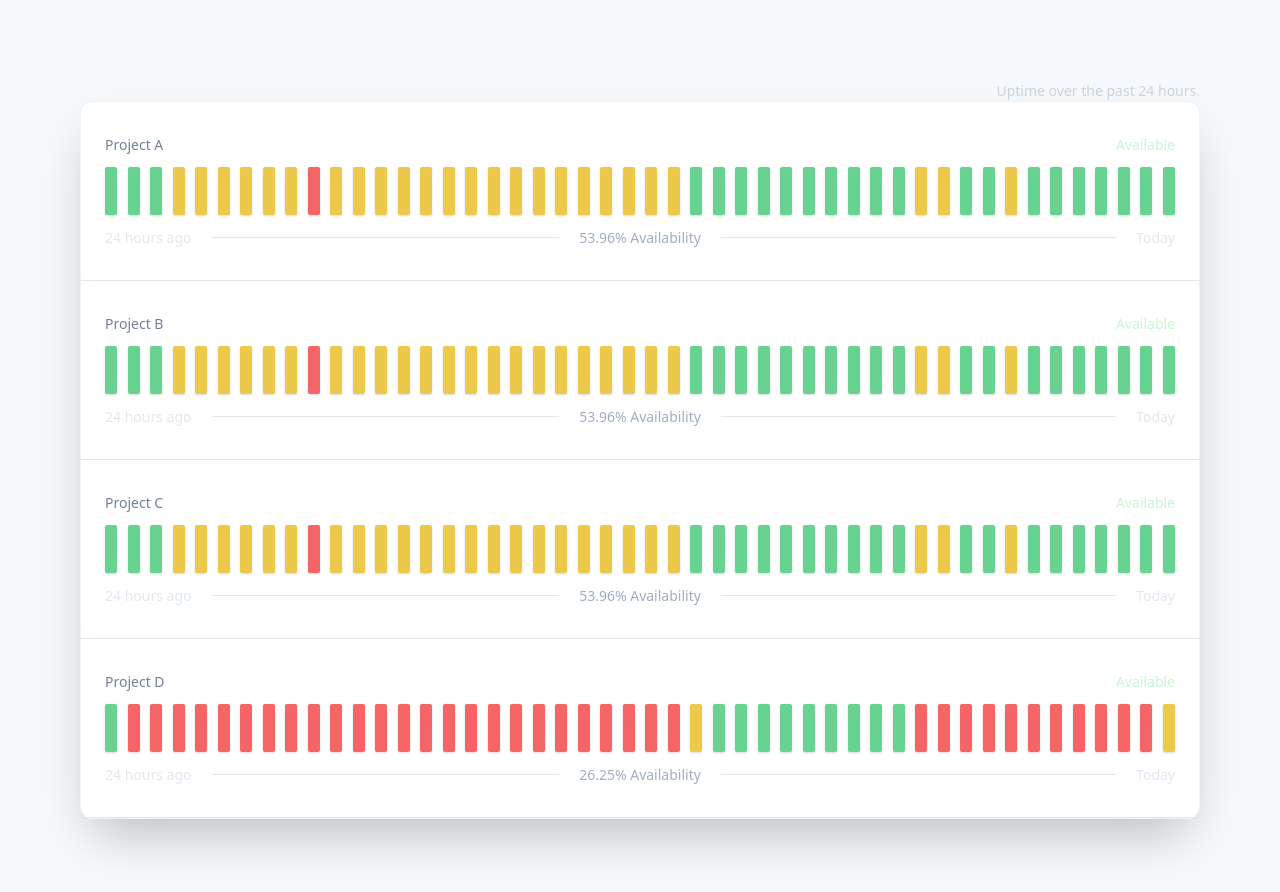
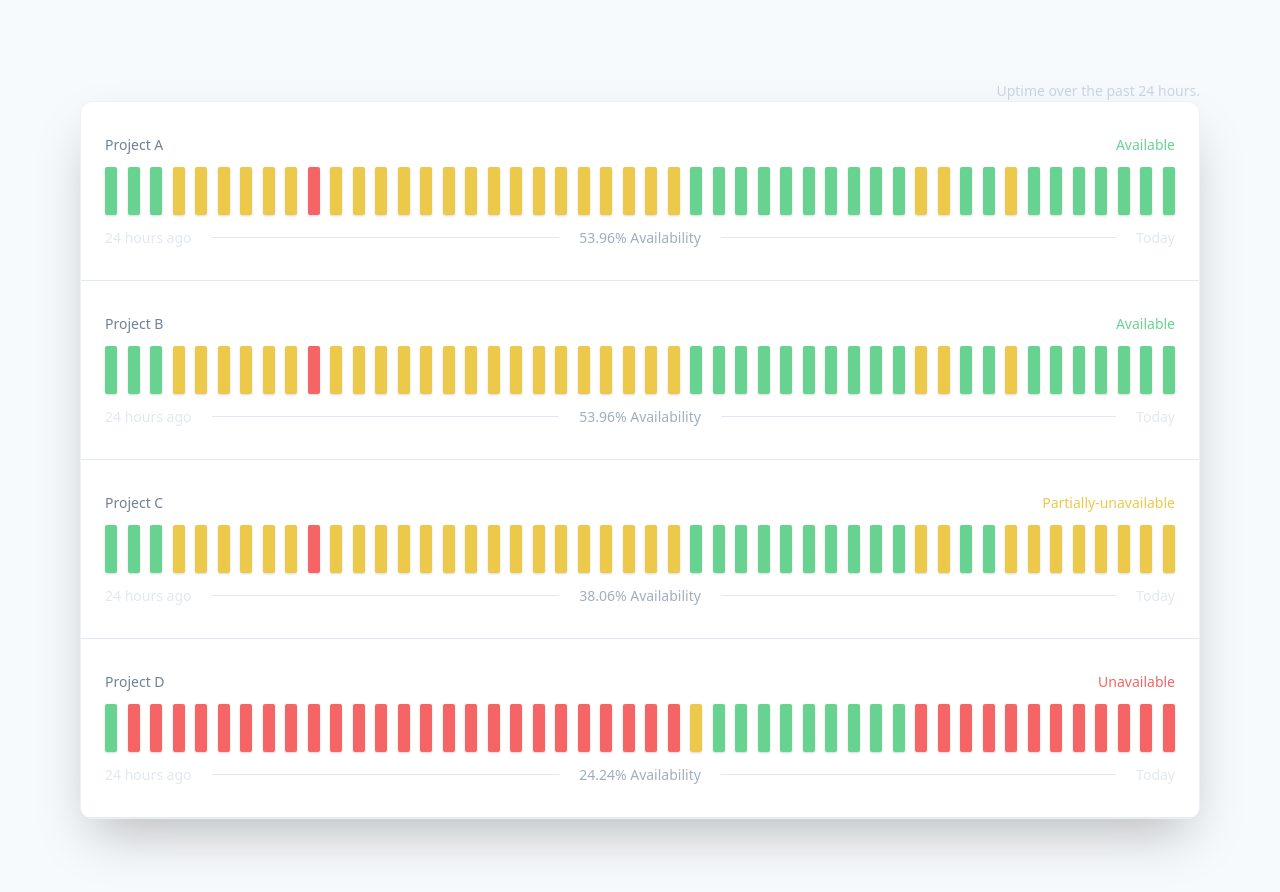
Before and after one commit to Weshesh/Uptime-dashboard, a React (Create React App) app: page / in a window 1280 px wide. Shown: the top 892 px of the page. Built offline with nearby package versions, Linux system fonts and the light colour scheme.

Commit message:
Add dynamic color to current uptime status

```diff
--- a/src/ProjectAvailabilityDashboard/ProjectAvailabilityDashboard.tsx
+++ b/src/ProjectAvailabilityDashboard/ProjectAvailabilityDashboard.tsx
@@ -26,15 +26,20 @@ export function ProjectAvailabilityDashboard(props: { projectName: string, datas
   const barDatasets = generateBarDataset();
 
   function checkCurrentState() {
-    console.log(barDatasets);
     const lastBar = barDatasets[barDatasets.length - 1];
-    console.log(lastBar);
-    const lastMinute = lastBar[lastBar.length - 1].state;
-    console.log(lastMinute);
-    return lastMinute.charAt(0).toUpperCase() + lastMinute.slice(1)
+    return lastBar[lastBar.length - 1].state;
   }
 
   const currentState = checkCurrentState();
+
+  function currentStateStyle() {
+    if (currentState === 'unavailable') {
+      return 'text-red-500'
+    } else if (currentState === 'partially-unavailable') {
+      return 'text-yellow-500'
+    }
+    return 'text-green-400'
+  }
 
   return (
     <div className='w-full border-b px-6 py-8'>
@@ -42,13 +47,13 @@ export function ProjectAvailabilityDashboard(props: { projectName: string, datas
         <h2 className='text-gray-600 font-medium'>
           {props.projectName}
         </h2>
-        <span className='text-green-200 font-medium'>
-          {currentState}
+        <span className={`font-medium ${currentStateStyle()}`}>
+          {currentState.charAt(0).toUpperCase() + currentState.slice(1)}
         </span>
       </div>
       <div className='flex justify-between my-3 w-full'>
         {barDatasets.map((e, index) => (
-          <Bar key={e[e.length-1].time.toString() + index} data={e} />
+          <Bar key={e[e.length - 1].time.toString() + index} data={e} />
         ))}
       </div>
 
--- a/src/datasetGenerator/sampleEventTemplates.ts
+++ b/src/datasetGenerator/sampleEventTemplates.ts
@@ -83,8 +83,8 @@ export const sampleScenarioC: ScenarioEvent[] = [
   },
   {
     startMinute: 1200,
-    endMinute: 1210,
-    status: 'unavailable'
+    endMinute: 1440,
+    status: 'partially-unavailable'
   }
 ]
 
@@ -96,7 +96,7 @@ export const sampleScenarioD: ScenarioEvent[] = [
   },
   {
     startMinute: 1100,
-    endMinute: 1410,
+    endMinute: 1440,
     status: 'unavailable'
   },
 ]
```
